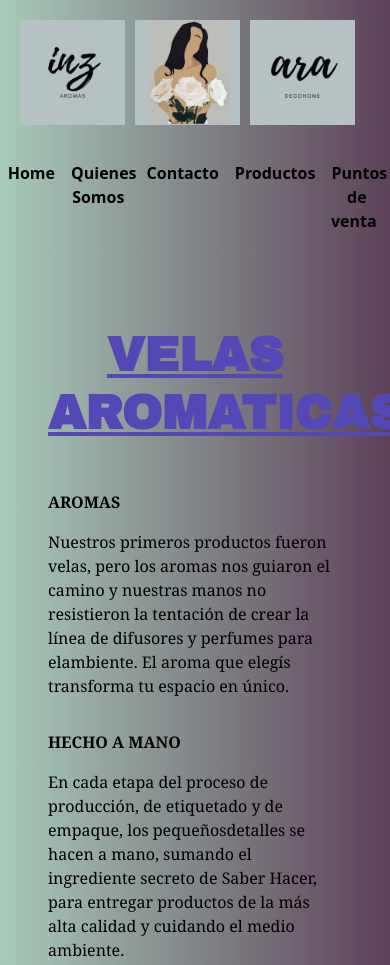
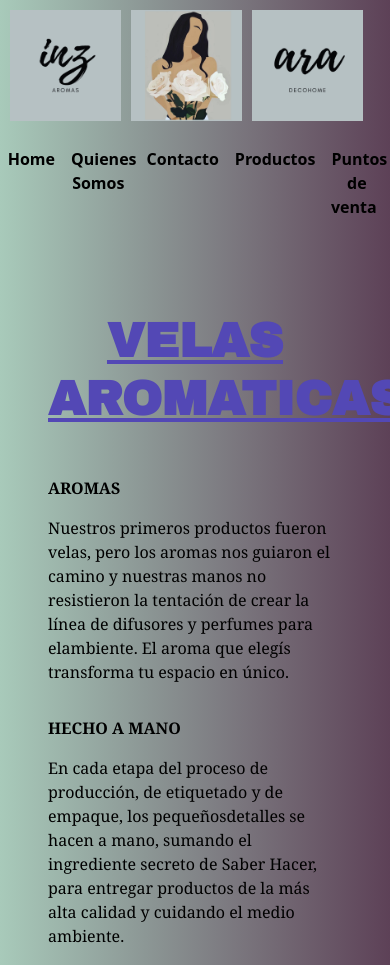
Before and after one commit to faustowm/tercer-entrega-Inzaraaromas, a plain HTML site: page index.html in a window 390 px wide. Shown: the top 965 px of the page. Drawn offline with nearby package versions, Linux system fonts and the light colour scheme; a web font is replaced by a local one.

Commit message:
correccion 770

```diff
--- a/scss/partials/_header.scss
+++ b/scss/partials/_header.scss
@@ -29,7 +29,6 @@ body {
 .class-logo {
   display: flex;
   margin-bottom: 10px;
-  padding: 10px;
 }
 
 .Logo {
--- a/scss/partials/_reponsive.scss
+++ b/scss/partials/_reponsive.scss
@@ -4,6 +4,9 @@
     .header {
         flex-direction: column;
         align-items: center;
+        justify-content: space-between;
+
+
     }
 
     .Logo {
```
Also changed, not shown: scss/style.css, 1 other file.
